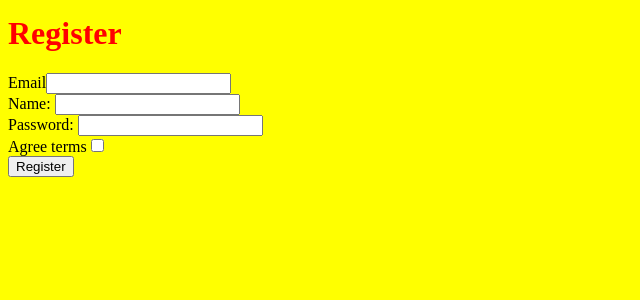
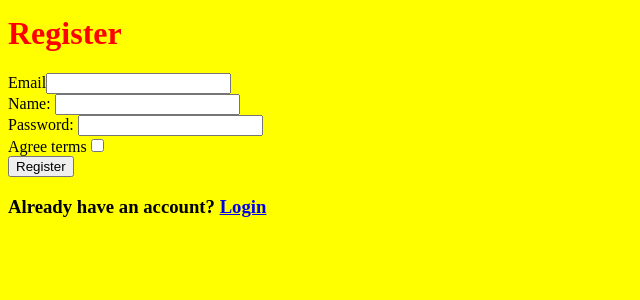
Before and after one commit to oisinegan/WebDevProject, a Symfony app: template templates/registration/UserRegister.html.twig in a window 1280 px wide. Shown: the part 142-442 px from the top of the page, without its empty margins (0-640 px from the left). Run offline with Twig, Linux system fonts and the light colour scheme; the template is opened without the code that fills it, so the values that code supplies are empty; form fields are guessed from the names that the template uses; some libraries are stand-ins or nearby versions.

Commit message:
Customer and Band Register Pages 'Return to Login' Functionality

```diff
--- a/templates/registration/UserRegister.html.twig
+++ b/templates/registration/UserRegister.html.twig
@@ -18,5 +18,6 @@
         {{ form_row(registrationForm.agreeTerms) }}
 
         <button type="submit" class="btn">Register</button>
+    <h3>Already have an account? <a href="{{ path('app_customer') }}"> Login </a></h3>
     {{ form_end(registrationForm) }}
 {% endblock %}
--- a/templates/registration/register.html.twig
+++ b/templates/registration/register.html.twig
@@ -28,6 +28,6 @@
 
         <button type="submit" class="btn">Register</button>
     <br>
-    <h3>Already have an account? <a href="{{ path('app_customer') }}"> Login </a></h3>
+    <h3>Already have an account? <a href="{{ path('app_band') }}"> Login </a></h3>
     {{ form_end(registrationForm) }}
 {% endblock %}
```
